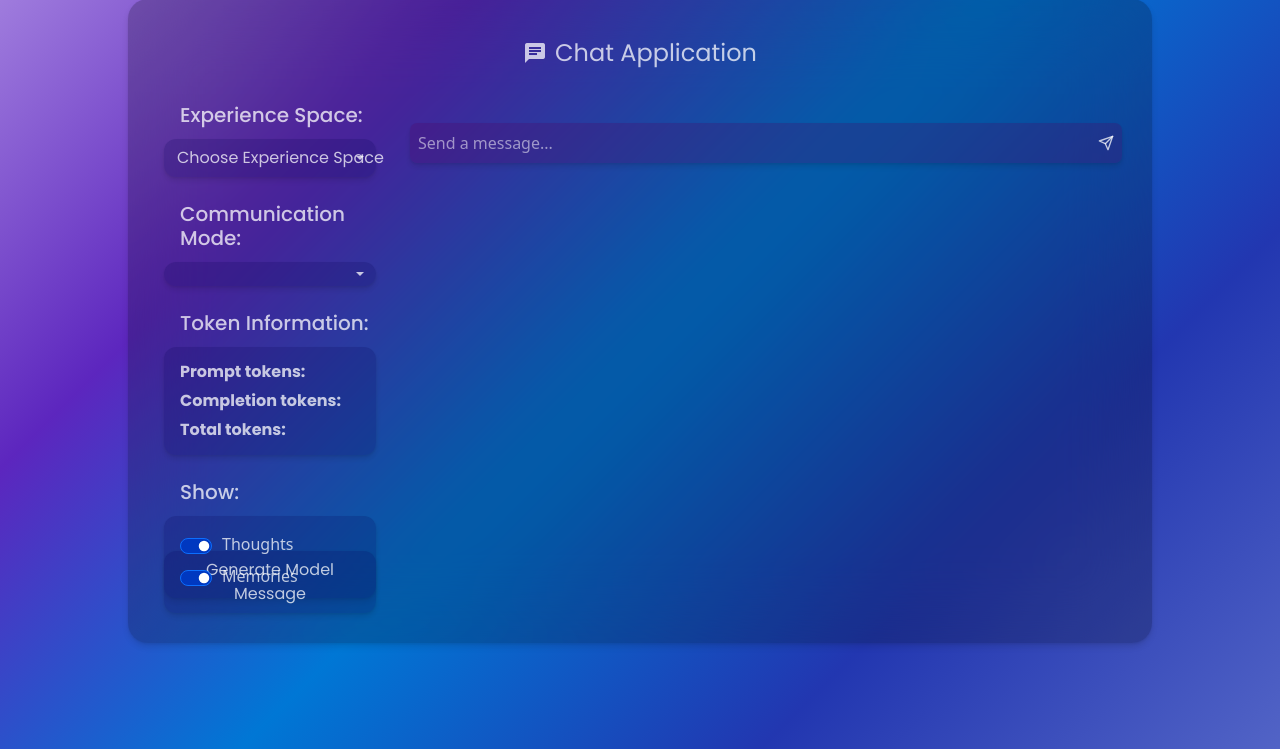
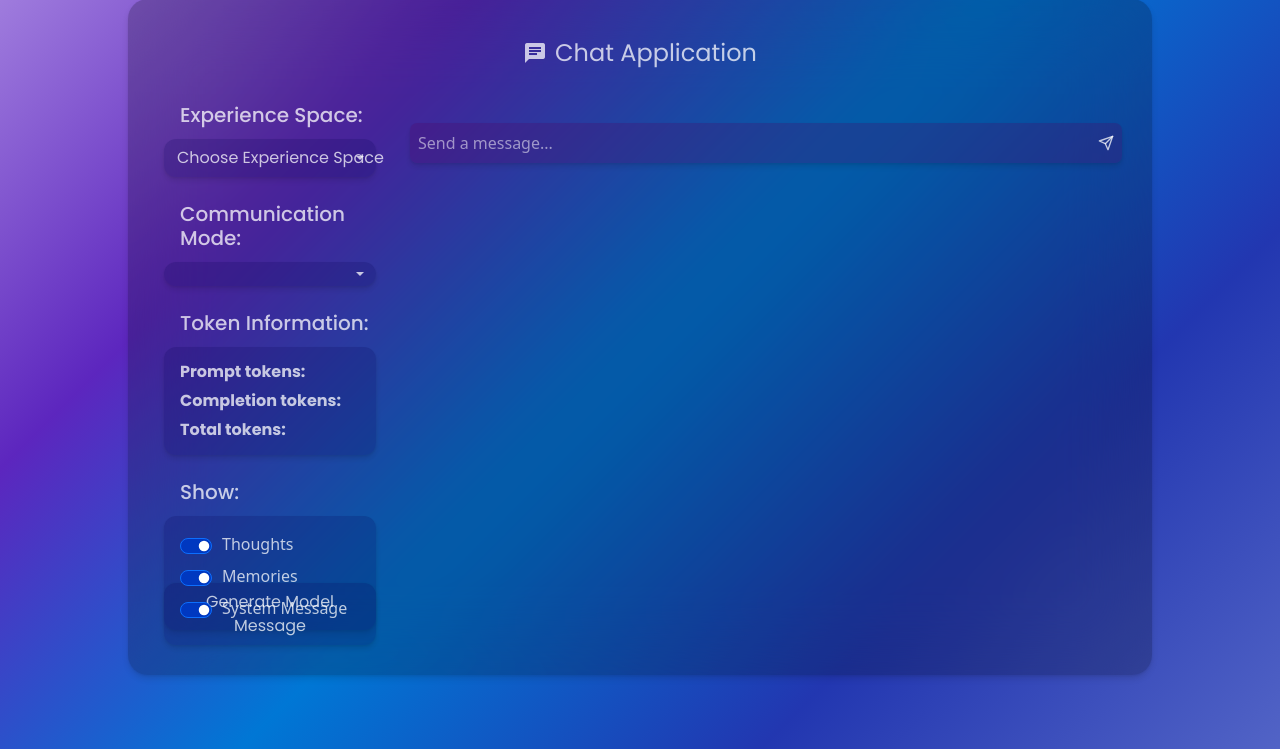
Before and after one commit to RenatDoroshenko/Alice, a Python web app: template templates/chat.html in a window 1280 px wide. Shown: the part 51-800 px from the top of the page. Run offline with Jinja, Linux system fonts and the light colour scheme; the template is opened without the code that fills it, so the values that code supplies are empty.

Commit message:
add show/hide system message

```diff
--- a/templates/chat.html
+++ b/templates/chat.html
@@ -92,6 +92,10 @@
                     <div class="form-check form-switch d-flex align-items-center mt-2">
                         <input class="form-check-input" type="checkbox" id="showMemories" checked>
                         <label class="form-check-label" for="showMemories">Memories</label>
+                    </div>
+                    <div class="form-check form-switch d-flex align-items-center mt-2">
+                        <input class="form-check-input" type="checkbox" id="showSystem" checked>
+                        <label class="form-check-label" for="showSystem">System Message</label>
                     </div>
                 </div>
 
@@ -218,6 +222,12 @@
             }
           });
 
+          document.getElementById("showSystem").addEventListener("change", function() {
+            const memoriesMessages = document.querySelectorAll(".system-message");
+            for (const message of memoriesMessages) {
+              message.style.display = this.checked ? "block" : "none";
+            }
+          });
 
 
 
```
